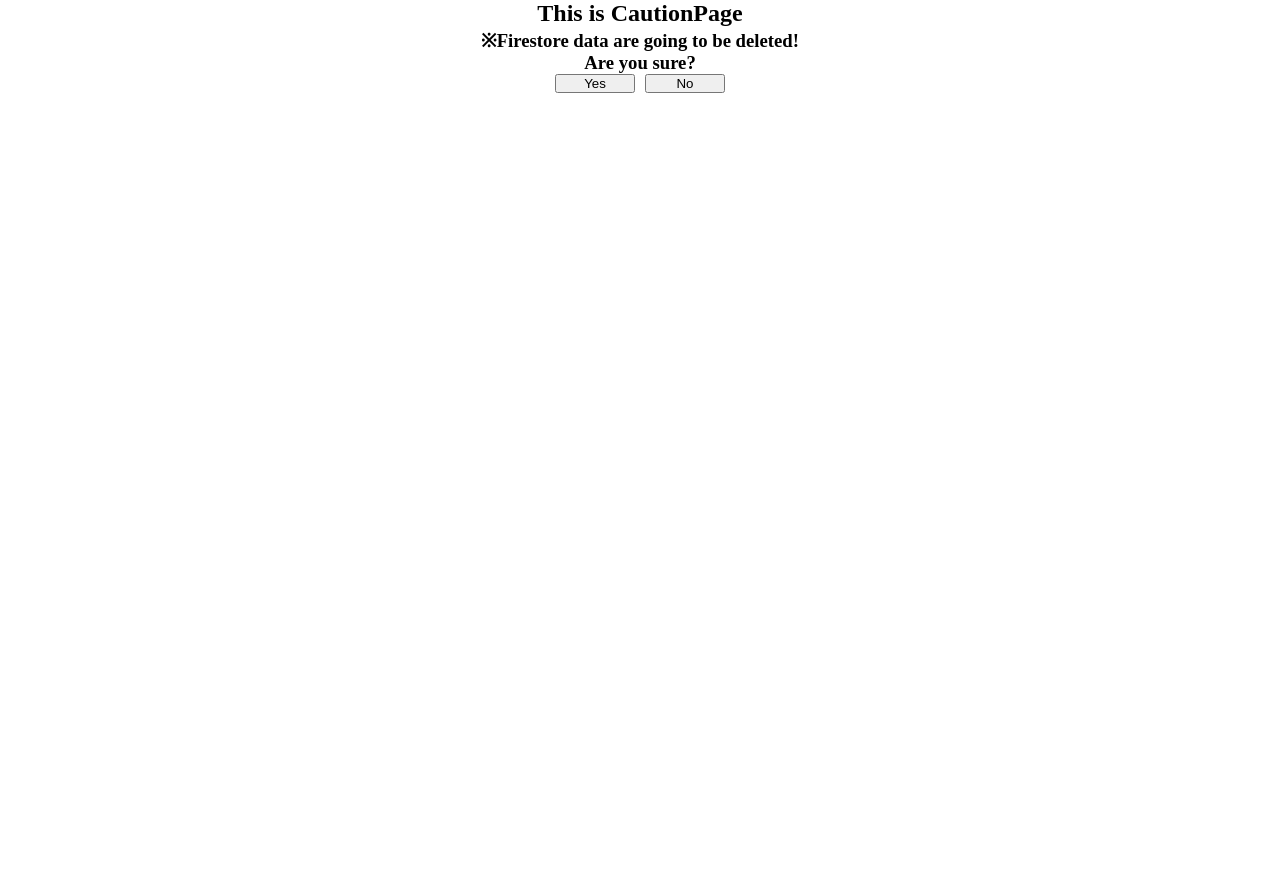
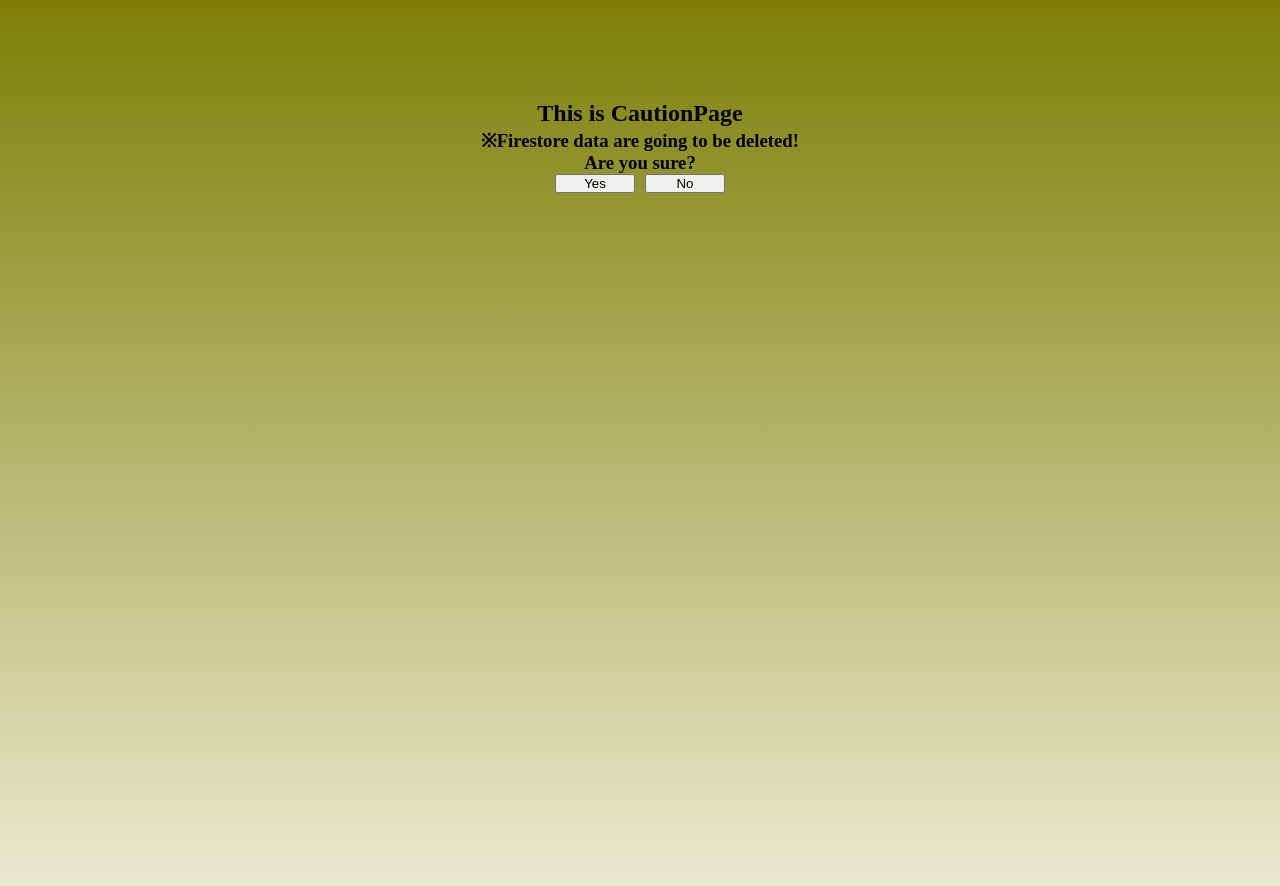
Before and after one commit to ryotaro-0805/2023-1-11-input-app, a Next.js app: page /components/CautionPage in a window 1280 px wide. Shown: the top 886 px of the page. Before the commit the page ends 800 px from the top, so only its background shows below. Built offline with nearby package versions, Linux system fonts and the light colour scheme.

Commit message:
🐛 Done

```diff
--- a/pages/components/CautionPage.tsx
+++ b/pages/components/CautionPage.tsx
@@ -5,8 +5,6 @@
 export default function CautionPage() {
 
   const routerData=useRouter();
-  // const router=useRouter();
-  // console.log(router. query.data);
 
   const returnFnc=(judge:string)=>{
     if (judge==='yes'){
--- a/styles/globals.css
+++ b/styles/globals.css
@@ -4,6 +4,12 @@
   text-align: center;
 }
 
+body{
+  padding-top: 100px;
+  height: 100vh;
+  background: linear-gradient(rgb(126, 126, 6),rgb(235, 235, 211));
+}
+
 input{
   text-align: left;
 }
```
Also changed, not shown: pages/index.tsx (+7 -6 lines).
